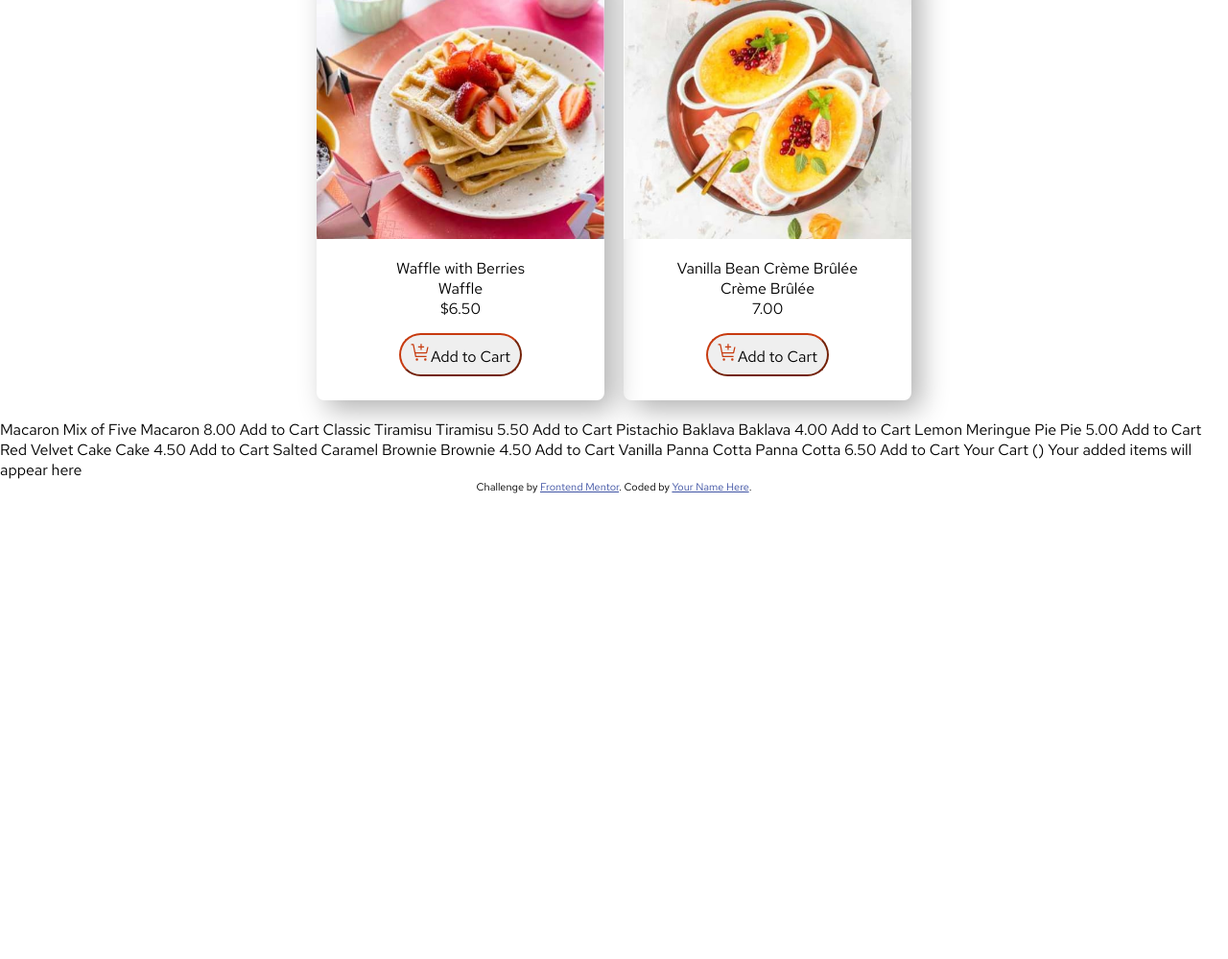
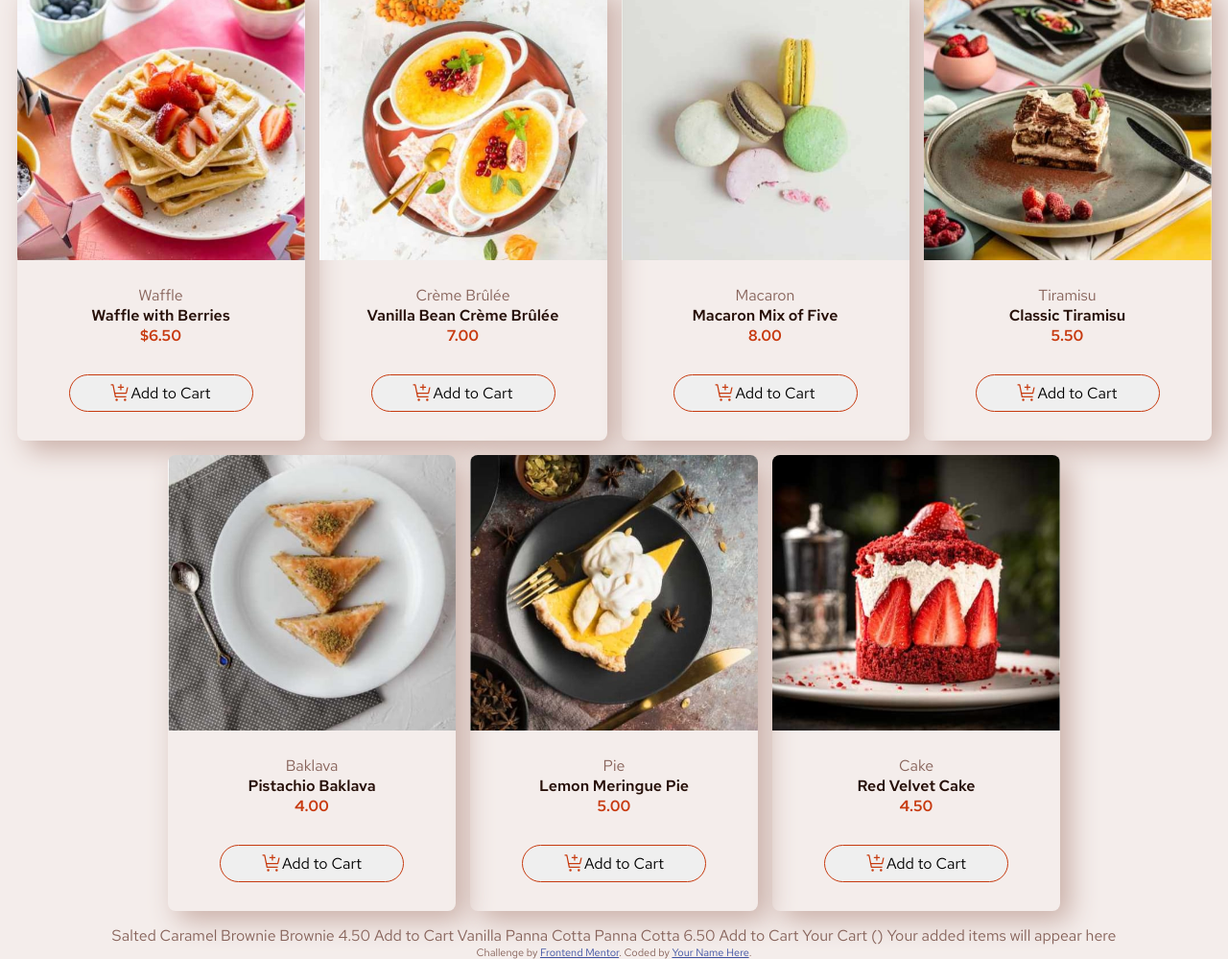
Before and after one commit to alefadonais5/product-list-with-cart-web, a website built with Vite: page index.html in a window 1280 px wide. Shown: the part 59-1058 px from the top of the page at 96% size. Before the commit the page ends 800 px from the top, so only its background shows below. Built offline with nearby package versions, Linux system fonts and the light colour scheme.

Commit message:
Atualização

```diff
--- a/index.css
+++ b/index.css
@@ -6,27 +6,34 @@
 
 body{
     font-family: "Red Hat Text", sans-serif;
+    color: hsl(12, 20%, 44%);
+    background-color: hsl(13, 31%, 94%)
 
+}
+
+h1{
+    color: hsl(14, 65%, 9%);
+    font-weight: 600;
 }
 
 .main-container {
     display: flex;
     flex-wrap: wrap; /* Permite que os itens quebrem linha caso o espaço acabe */
     justify-content: center; /* Centraliza os itens no eixo horizontal */
-    gap: 20px; /* Espaçamento entre os itens */
+    gap: 15px; /* Espaçamento entre os itens */
 }
 
 .post-container {
     width: 300px;
     display: flex;
     flex-direction: column;
-    padding-bottom: 25px;
-    gap: 15px;
+    height: auto;
+    padding: 0px;
     border-radius: 8px;
 
-    -webkit-box-shadow: 10px 10px 29px 0px rgba(0, 0, 0, 0.3);
-    -moz-box-shadow: 10px 10px 29px 0px rgba(0, 0, 0, 0.3);
-    box-shadow: 10px 10px 29px 0px rgba(0, 0, 0, 0.3);
+    -webkit-box-shadow: 10px 10px 29px 0px hsl(14, 25%, 72%);
+    -moz-box-shadow: 10px 10px 29px 0px hsl(14, 25%, 72%);
+    box-shadow: 10px 10px 29px 0px hsl(14, 25%, 72%);
 
   }
 
@@ -38,20 +45,37 @@ body{
 }
 
 .post-information {
+    white-space: pre-line;
     text-align: center;
-    font-size: 16px
+    font-size: 16px;
+}
+
+.value{
+    font-weight: 600;
+    color: hsl(14, 86%, 42%);
+}
+
+.name {
+    font-weight: 600;
+    color: hsl(14, 65%, 9%);
 }
 
 .post-bottom {
     text-align: center;
+    padding: 30px 30px;
 }
 
 .post-bottom button {
+    display: flex;
+    align-items: center;
+    justify-content: center;
     cursor: pointer;
     font-family: "Red Hat Text", sans-serif;
     font-size: 16px;
-    border: 1px 1px 1px 1px;
-    padding: 8px 10px;
-    border-color: hsl(14, 86%, 42%);
+    border: 1px solid hsl(14, 86%, 42%);
+    padding: 8px 20px;
     border-radius: 28px;
+    width: 80%;
+    margin: 0 auto;
+
 }
--- a/index.html
+++ b/index.html
@@ -19,7 +19,7 @@
     </style>
 </head>
 <body>
-  Desserts
+  <h1>Desserts</h1>
   <main class="main-container">
     <div class="post-container">
 
@@ -28,9 +28,9 @@
       </div>
 
       <div class="post-information">
-        <p>Waffle with Berries</p>
-        <p>Waffle</p>
-        <p>$6.50</p>
+        <span class="category">Waffle</span>
+        <span class="name">Waffle with Berries</span>
+        <span class="value">$6.50</span>
       </div>
 
       <div class="post-bottom">
@@ -44,9 +44,9 @@
       </div>
 
       <div class="post-information">
-        <p>Vanilla Bean Crème Brûlée</p>
-        <p>Crème Brûlée</p>
-        <p>7.00</p>
+        <span class="category">Crème Brûlée</span>
+        <span class="name">Vanilla Bean Crème Brûlée</span>
+        <span class="value">7.00</span>
       </div>
 
       <div class="post-bottom">
@@ -54,30 +54,86 @@
       </div>
     </div>
 
-      Macaron Mix of Five
-      Macaron
-      8.00
-      Add to Cart
+    <div class="post-container">
+      <div class="post-image">
+        <img title="Post image" src="assets/images/image-macaron-desktop.jpg" alt="Macaron Mix of Five">
+      </div>
 
-      Classic Tiramisu
-      Tiramisu
-      5.50
-      Add to Cart
+      <div class="post-information">
+        <span class="category">Macaron</span>
+        <span class="name">Macaron Mix of Five</span>
+        <span class="value">8.00</span>
+      </div>
 
-      Pistachio Baklava
-      Baklava
-      4.00
-      Add to Cart
+      <div class="post-bottom">
+        <button> <img src="assets/images/icon-add-to-cart.svg" alt="add to cart">Add to Cart</button>
+      </div>
+    </div>
 
-      Lemon Meringue Pie
-      Pie
-      5.00
-      Add to Cart
+    <div class="post-container">
+      <div class="post-image">
+        <img title="Post image" src="assets/images/image-tiramisu-desktop.jpg" alt="Classic Tiramisu">
+      </div>
 
-      Red Velvet Cake
-      Cake
-      4.50
-      Add to Cart
+      <div class="post-information">
+        <span class="category">Tiramisu</span>
+        <span class="name">Classic Tiramisu</span>
+        <span class="value">5.50</span>
+      </div>
+
+      <div class="post-bottom">
+        <button> <img src="assets/images/icon-add-to-cart.svg" alt="add to cart">Add to Cart</button>
+      </div>
+    </div>
+
+    <div class="post-container">
+      <div class="post-image">
+        <img title="Post image" src="assets/images/image-baklava-desktop.jpg" alt="Pistachio Baklava">
+      </div>
+
+      <div class="post-information">
+        <span class="category">Baklava</span>
+        <span class="name">Pistachio Baklava</span>
+        <span class="value">4.00</span>
+      </div>
+
+      <div class="post-bottom">
+        <button> <img src="assets/images/icon-add-to-cart.svg" alt="add to cart">Add to Cart</button>
+      </div>
+    </div>
+
+    <div class="post-container">
+      <div class="post-image">
+        <img title="Post image" src="assets/images/image-meringue-desktop.jpg" alt="Lemon Meringue Piea">
+      </div>
+
+      <div class="post-information">
+        <span class="category">Pie</span>
+        <span class="name">Lemon Meringue Pie</span>
+        <span class="value">5.00</span>
+      </div>
+
+      <div class="post-bottom">
+        <button> <img src="assets/images/icon-add-to-cart.svg" alt="add to cart">Add to Cart</button>
+      </div>
+    </div>
+
+    <div class="post-container">
+      <div class="post-image">
+        <img title="Post image" src="assets/images/image-cake-desktop.jpg" alt="Red Velvet Cake">
+      </div>
+
+      <div class="post-information">
+        <span class="category">Cake</span>
+        <span class="name">Red Velvet Cake</span>
+        <span class="value">4.50</span>
+      </div>
+
+      <div class="post-bottom">
+        <button> <img src="assets/images/icon-add-to-cart.svg" alt="add to cart">Add to Cart</button>
+      </div>
+    </div>
+
 
       Salted Caramel Brownie
       Brownie
```
Also changed, not shown: 1 other file.
